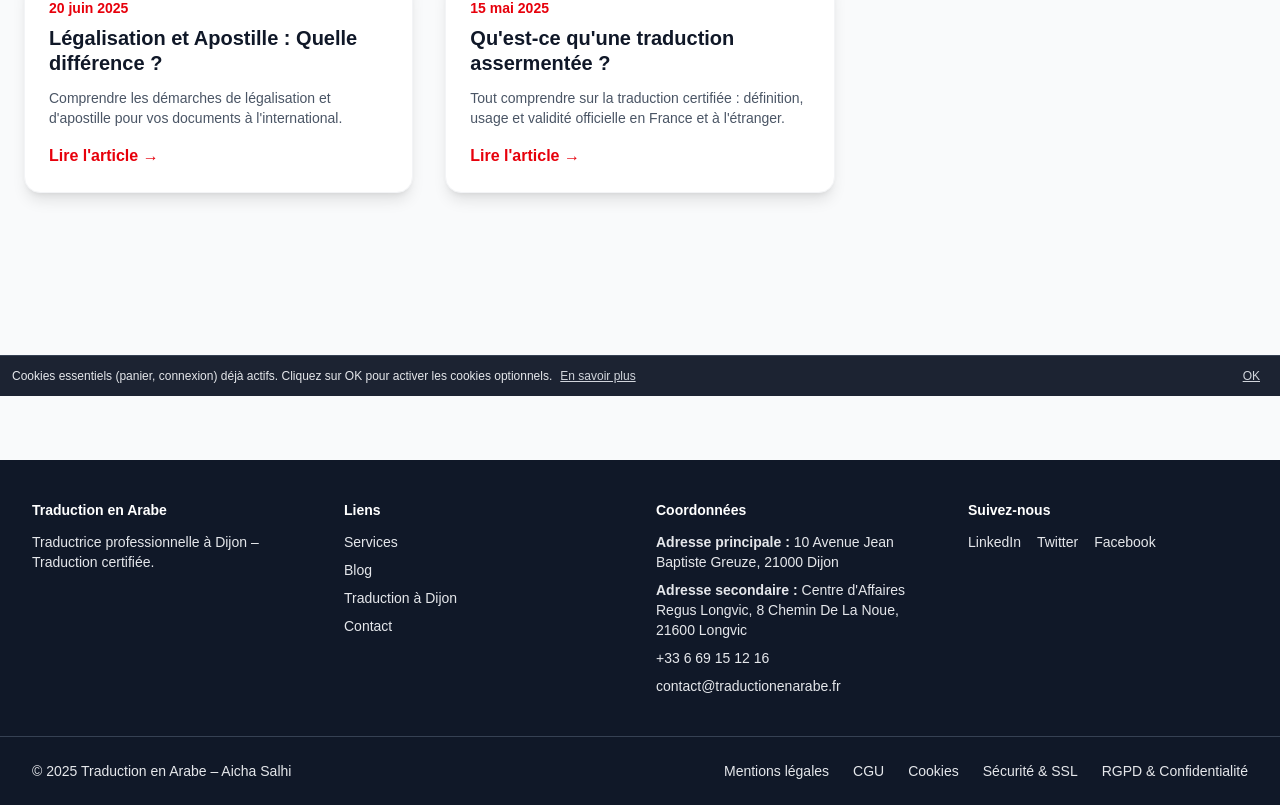
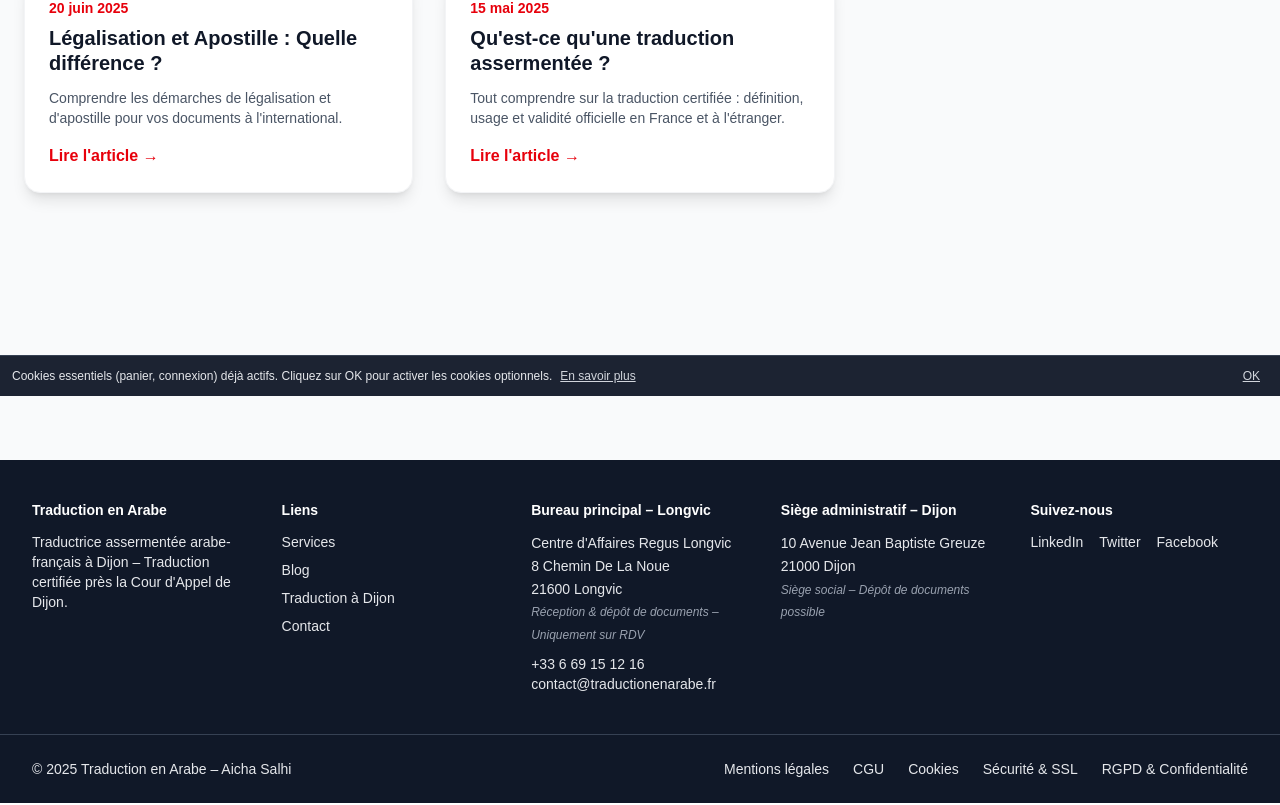
Before and after one commit to aicha21000/juridiom_next, a Next.js app: page /blog in a window 1280 px wide. Shown: the part 404-1209 px from the top of the page. Built offline with nearby package versions, Linux system fonts and the light colour scheme.

Commit message:
seo: séparer les deux adresses en blocs distincts (Longvic bureau principal vs Dijon siège), optimiser H1 et meta title pour 'assermentée'

```diff
--- a/src/app/page.tsx
+++ b/src/app/page.tsx
@@ -2,14 +2,14 @@ import Home from "@/components/Home";
 import { Metadata } from "next";
 
 export const metadata: Metadata = {
-  title: "Aicha Salhi | Traductrice Français-Arabe à Dijon",
-  description: "Expertise en traduction français-arabe avec plus de 10 ans d'expérience. Traductions juridiques, commerciales et administratives certifiées à Dijon et partout en France.",
+  title: "Traductrice Assermentée Arabe Dijon | Traduction Certifiée – Aicha Salhi",
+  description: "Traductrice assermentée arabe-français à Dijon. Plus de 10 ans d'expérience en traductions juridiques, commerciales et administratives certifiées. Aicha Salhi, experte près la Cour d'Appel de Dijon.",
   alternates: {
     canonical: "https://traductionenarabe.fr",
   },
   openGraph: {
-    title: "Aicha Salhi | Traductrice Français-Arabe à Dijon",
-    description: "Expertise en traduction français-arabe avec plus de 10 ans d'expérience. Traductions certifiées et professionnelles.",
+    title: "Traductrice Assermentée Arabe Dijon | Traduction Certifiée – Aicha Salhi",
+    description: "Traductrice assermentée arabe-français à Dijon. Traductions juridiques, commerciales et certifiées depuis plus de 10 ans.",
     url: "https://traductionenarabe.fr",
     siteName: "Aicha Salhi Traduction",
     locale: "fr_FR",
--- a/src/components/Contact.tsx
+++ b/src/components/Contact.tsx
@@ -71,26 +71,32 @@ const Contact: FC = () => {
             {/* Contact Cards */}
             <div className="space-y-6">
               <div className={`flex items-start p-6 rounded-2xl shadow-sm border transition-all duration-300 hover:shadow-md ${isDarkMode ? "bg-gray-900 border-gray-800" : "bg-white border-gray-100"}`}>
-                <div className={`p-4 rounded-full mr-5 text-xl ${isDarkMode ? "bg-red-900/20 text-red-500" : "bg-red-50 text-red-600"}`}>
+                <div className={`p-4 rounded-full mr-5 text-xl flex-shrink-0 ${isDarkMode ? "bg-red-900/20 text-red-500" : "bg-red-50 text-red-600"}`}>
                   <FaMapMarkerAlt />
                 </div>
-                <div>
-                  <h3 className="text-lg font-bold mb-2">Nos Adresses</h3>
-                  <div className="space-y-3">
-                    <div>
-                      <span className="text-xs font-semibold uppercase tracking-wider text-red-600 dark:text-red-400 block mb-0.5">Adresse principale</span>
-                      <p className={`${isDarkMode ? "text-gray-400" : "text-gray-600"}`}>
-                        10 Avenue Jean Baptiste Greuze,<br />
+                <div className="w-full">
+                  <h3 className="text-lg font-bold mb-3">Nos bureaux</h3>
+                  <div className="grid grid-cols-1 sm:grid-cols-2 gap-4">
+                    {/* Bureau principal Longvic */}
+                    <div className={`p-3 rounded-xl border ${isDarkMode ? "border-gray-700 bg-gray-800/50" : "border-red-100 bg-red-50/50"}`}>
+                      <span className="text-xs font-semibold uppercase tracking-wider text-red-600 dark:text-red-400 block mb-1">Bureau principal</span>
+                      <p className={`text-sm font-medium mb-1 ${isDarkMode ? "text-white" : "text-gray-900"}`}>Longvic – Réception sur RDV</p>
+                      <p className={`text-sm ${isDarkMode ? "text-gray-400" : "text-gray-600"}`}>
+                        Centre d'Affaires Regus Longvic<br />
+                        8 Chemin De La Noue<br />
+                        21600 Longvic
+                      </p>
+                      <p className={`text-xs mt-1 italic ${isDarkMode ? "text-gray-500" : "text-gray-400"}`}>Réception &amp; dépôt de vos documents officiels – Uniquement sur rendez-vous</p>
+                    </div>
+                    {/* Siège administratif Dijon */}
+                    <div className={`p-3 rounded-xl border ${isDarkMode ? "border-gray-700 bg-gray-800/50" : "border-gray-100 bg-gray-50/50"}`}>
+                      <span className="text-xs font-semibold uppercase tracking-wider text-gray-500 dark:text-gray-400 block mb-1">Siège administratif</span>
+                      <p className={`text-sm font-medium mb-1 ${isDarkMode ? "text-white" : "text-gray-900"}`}>Dijon – Siège social</p>
+                      <p className={`text-sm ${isDarkMode ? "text-gray-400" : "text-gray-600"}`}>
+                        10 Avenue Jean Baptiste Greuze<br />
                         21000 Dijon
                       </p>
-                    </div>
-                    <div className="pt-2 border-t border-gray-100 dark:border-gray-800">
-                      <span className="text-xs font-semibold uppercase tracking-wider text-red-600 dark:text-red-400 block mb-0.5">Adresse secondaire</span>
-                      <p className={`${isDarkMode ? "text-gray-400" : "text-gray-600"}`}>
-                        Centre d'Affaires Regus Longvic,<br />
-                        8 Chemin De La Noue,<br />
-                        21600 Longvic
-                      </p>
+                      <p className={`text-xs mt-1 italic ${isDarkMode ? "text-gray-500" : "text-gray-400"}`}>Siège social – Dépôt de documents possible</p>
                     </div>
                   </div>
                 </div>
--- a/src/components/Footer.tsx
+++ b/src/components/Footer.tsx
@@ -5,10 +5,10 @@ import Link from "next/link";
 const Footer = () => {
   return (
     <footer className="bg-gray-900 text-gray-100 text-sm">
-      <div className="max-w-7xl mx-auto px-6 sm:px-8 py-10 grid grid-cols-1 sm:grid-cols-2 lg:grid-cols-4 gap-8">
+      <div className="max-w-7xl mx-auto px-6 sm:px-8 py-10 grid grid-cols-1 sm:grid-cols-2 lg:grid-cols-5 gap-8">
         <div>
           <h3 className="text-white font-semibold mb-3">Traduction en Arabe</h3>
-          <p className="text-gray-200">Traductrice professionnelle à Dijon – Traduction certifiée.</p>
+          <p className="text-gray-200">Traductrice assermentée arabe-français à Dijon – Traduction certifiée près la Cour d'Appel de Dijon.</p>
         </div>
         <div>
           <h4 className="text-white font-semibold mb-3">Liens</h4>
@@ -19,14 +19,25 @@ const Footer = () => {
             <li><Link className="text-gray-200 hover:text-white transition-colors" href="/contact">Contact</Link></li>
           </ul>
         </div>
+        {/* Deux blocs adresses séparés */}
         <div>
-          <h4 className="text-white font-semibold mb-3">Coordonnées</h4>
-          <ul className="space-y-2 text-gray-200">
-            <li><strong>Adresse principale :</strong> 10 Avenue Jean Baptiste Greuze, 21000 Dijon</li>
-            <li><strong>Adresse secondaire :</strong> Centre d'Affaires Regus Longvic, 8 Chemin De La Noue, 21600 Longvic</li>
-            <li><a className="text-gray-200 hover:text-white transition-colors" href="tel:+33669151216">+33 6 69 15 12 16</a></li>
-            <li><a className="text-gray-200 hover:text-white transition-colors" href="mailto:contact@traductionenarabe.fr">contact@traductionenarabe.fr</a></li>
-          </ul>
+          <h4 className="text-white font-semibold mb-3">Bureau principal – Longvic</h4>
+          <p className="text-gray-200 leading-relaxed">
+            Centre d'Affaires Regus Longvic<br />
+            8 Chemin De La Noue<br />
+            21600 Longvic<br />
+            <span className="text-gray-400 text-xs italic">Réception &amp; dépôt de documents – Uniquement sur RDV</span>
+          </p>
+          <a className="text-gray-200 hover:text-white transition-colors mt-2 block" href="tel:+33669151216">+33 6 69 15 12 16</a>
+          <a className="text-gray-200 hover:text-white transition-colors" href="mailto:contact@traductionenarabe.fr">contact@traductionenarabe.fr</a>
+        </div>
+        <div>
+          <h4 className="text-white font-semibold mb-3">Siège administratif – Dijon</h4>
+          <p className="text-gray-200 leading-relaxed">
+            10 Avenue Jean Baptiste Greuze<br />
+            21000 Dijon<br />
+            <span className="text-gray-400 text-xs italic">Siège social – Dépôt de documents possible</span>
+          </p>
         </div>
         <div>
           <h4 className="text-white font-semibold mb-3">Suivez-nous</h4>
--- a/src/components/Home.tsx
+++ b/src/components/Home.tsx
@@ -136,14 +136,14 @@ const Home = () => {
 
         <div className="relative z-10 max-w-7xl mx-auto px-4 sm:px-6 lg:px-8 text-center">
           <div className="inline-block px-4 py-1.5 mb-6 rounded-full text-sm font-medium bg-red-100 text-red-700 dark:bg-red-900/30 dark:text-red-400 border border-red-200 dark:border-red-800">
-            ✨ Traduction Certifiée & Professionnelle
+            ✨ Traductrice Assermentée près la Cour d'Appel de Dijon
           </div>
           <h1 className="text-4xl md:text-6xl font-extrabold tracking-tight mb-6 leading-tight">
-            Traductrice Français-Arabe <br className="hidden md:block" />
-            <span className="text-transparent bg-clip-text bg-gradient-to-r from-red-600 to-orange-600">Aicha Salhi</span>
+            Traductrice Assermentée Arabe <br className="hidden md:block" />
+            <span className="text-transparent bg-clip-text bg-gradient-to-r from-red-600 to-orange-600">à Dijon – Aicha Salhi</span>
           </h1>
           <h2 className={`text-2xl md:text-3xl font-medium mb-8 ${isDarkMode ? "text-gray-300" : "text-gray-600"}`}>
-            Expertise en traduction certifiée depuis plus de 10 ans à Dijon et en ligne
+            Traduction certifiée français-arabe depuis plus de 10 ans à Dijon et en ligne
           </h2>
           <p className={`text-lg md:text-xl max-w-3xl mx-auto mb-12 leading-relaxed ${isDarkMode ? "text-gray-400" : "text-gray-600"}`}>
             Des traductions précises et reconnues pour vos documents officiels, juridiques et commerciaux.
```
